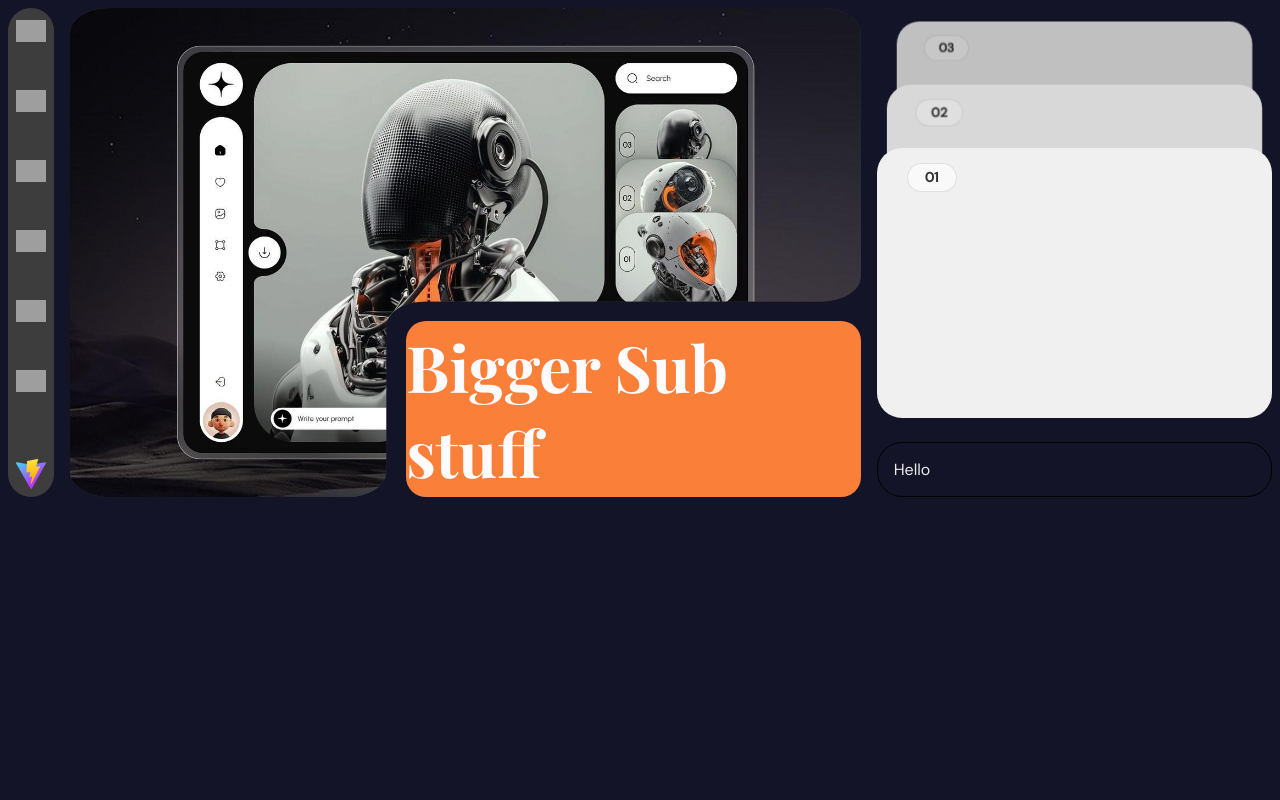
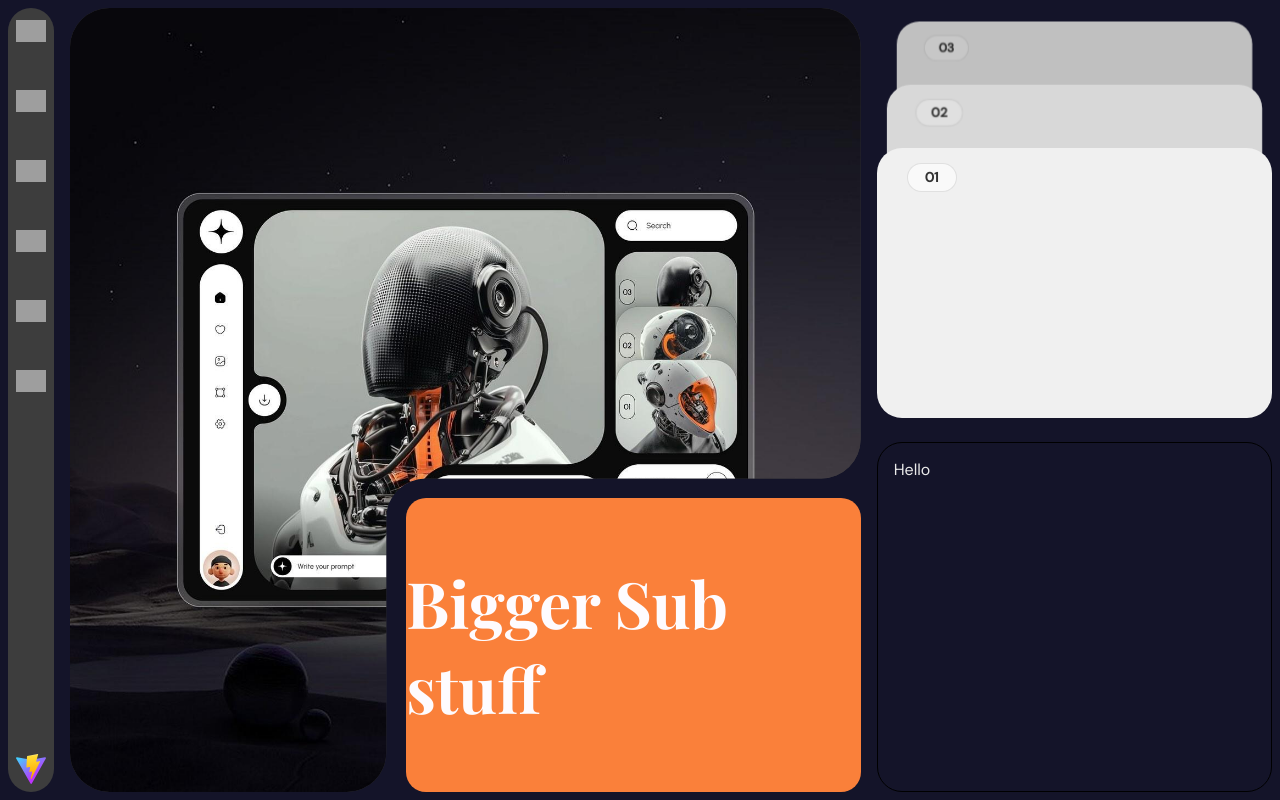
Before and after one commit to Lebo-Kharafu/Lebo-Kharafu, a Vue app: page / in a window 1280 px wide. Built offline with nearby package versions, Linux system fonts and the light colour scheme; grey boxes are pictures that could not be loaded.

Commit message:
changed style

```diff
--- a/style.css
+++ b/style.css
@@ -48,6 +48,11 @@ body {
   color: var(--color-text);
   font-family: var(--font-body);
   -webkit-font-smoothing: antialiased;
+}
+
+#app{
+  width: 100dvw;
+  height: 100dvh;
 }
 
 h1, h2, h3, h4, h5, h6 {
```
Also changed, not shown: src/App.vue (+1 -46 lines).
